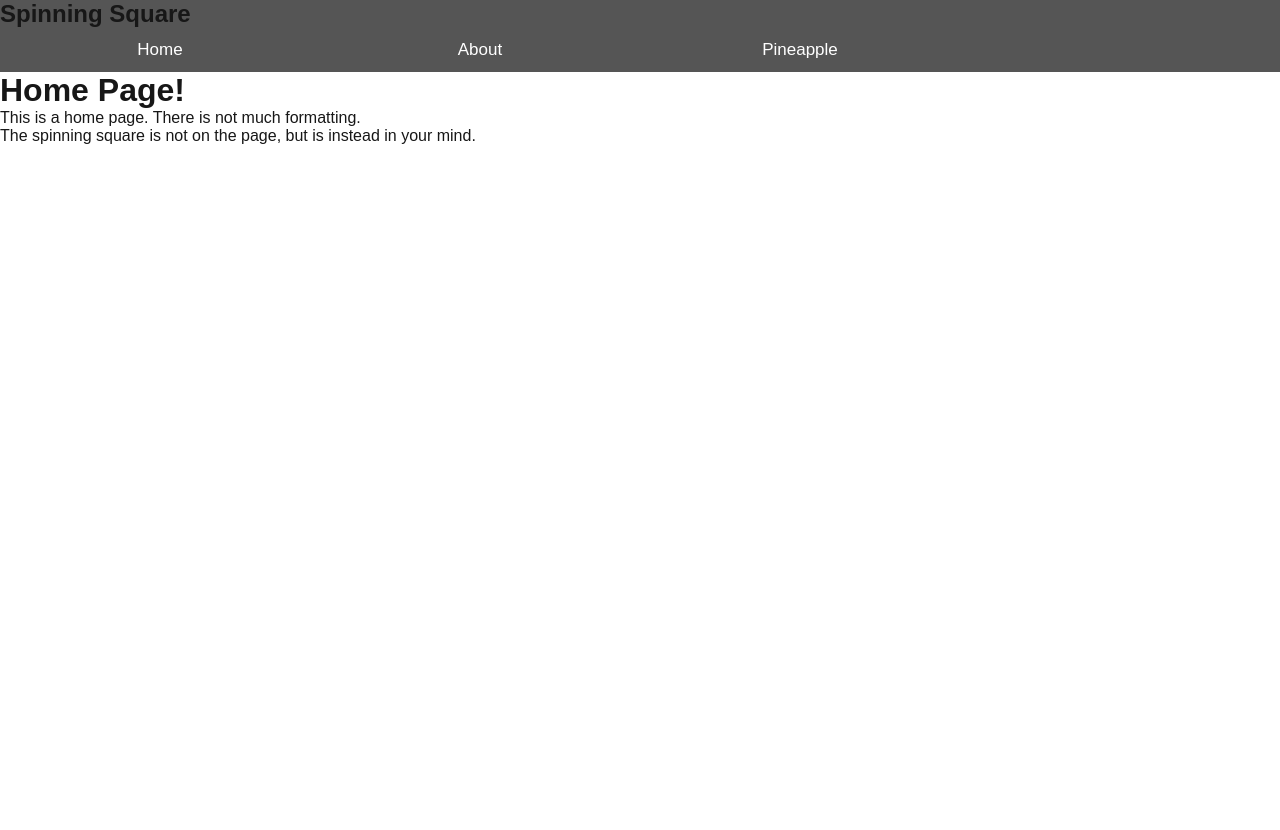
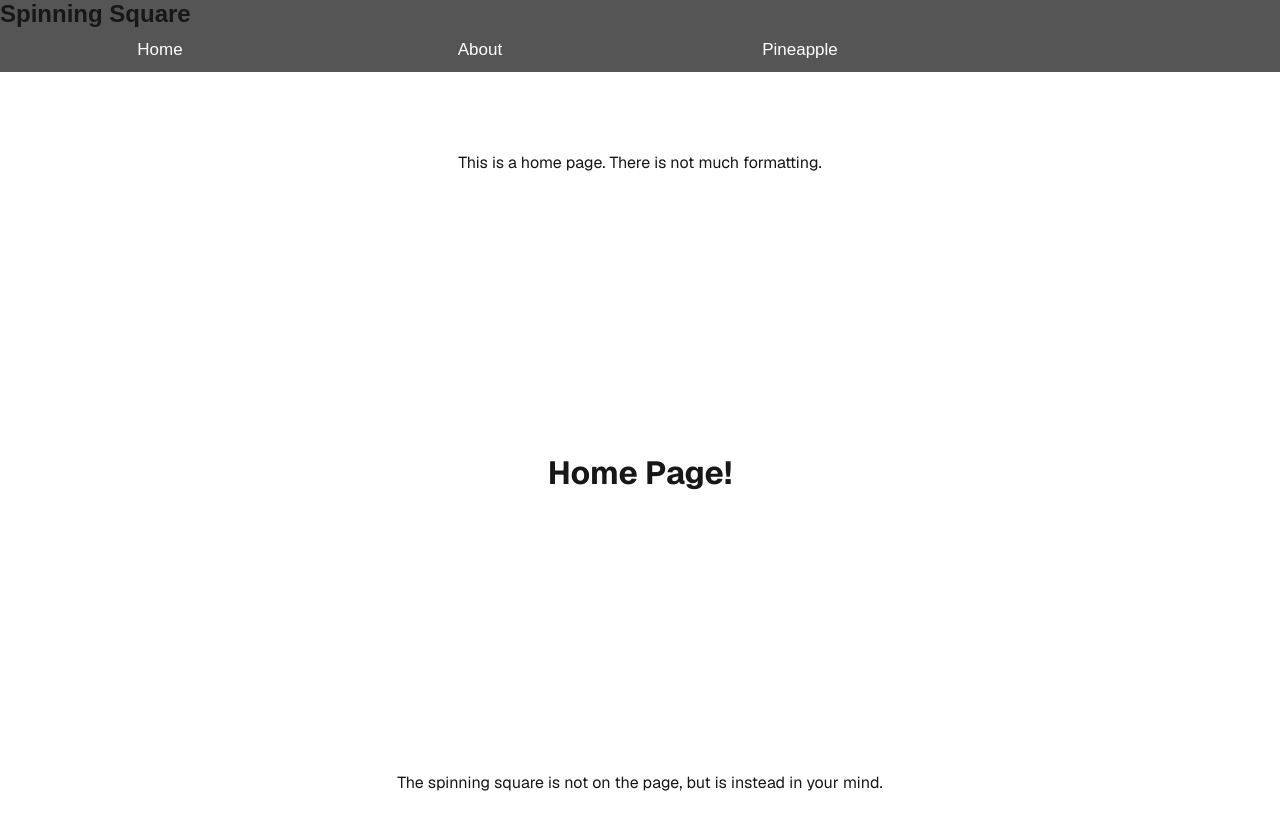
Before and after one commit to githubMasterSpark/spinning-square, a Next.js app: page / in a window 1280 px wide. Shown: the top 830 px of the page. Before the commit the page ends 800 px from the top, so only its background shows below. Built offline with nearby package versions, Linux system fonts and the light colour scheme.

Commit message:
update 2

```diff
--- a/src/app/page.js
+++ b/src/app/page.js
@@ -3,8 +3,8 @@ import styles from "./page.module.css";
 
 export default function Home() {
   return (
-    <div>
-      <h1>Home Page!</h1>
+    <div className={styles.page}>
+      <h1 className={styles.main}>Home Page!</h1>
       <p>This is a home page. There is not much formatting.</p>
       <p>The spinning square is not on the page, but is instead in your mind.</p>
     </div>
```
